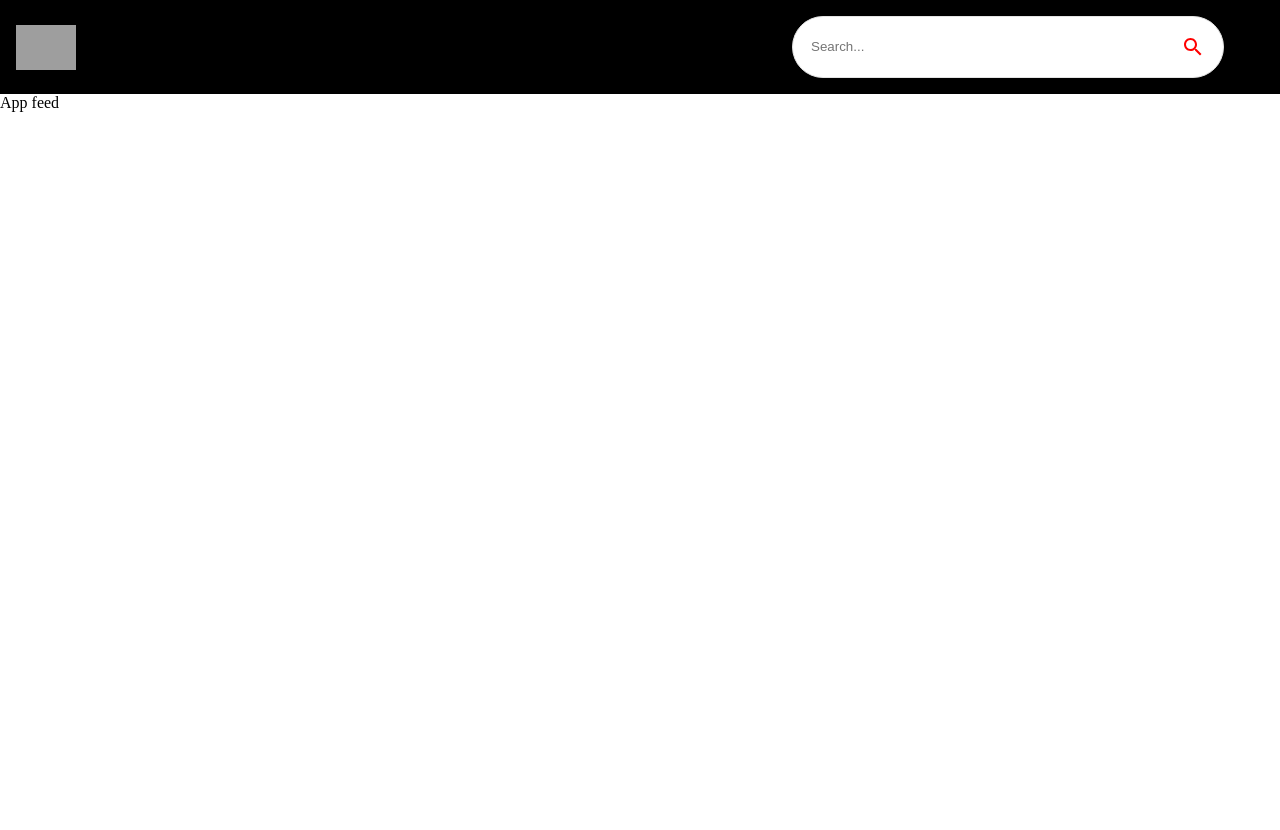
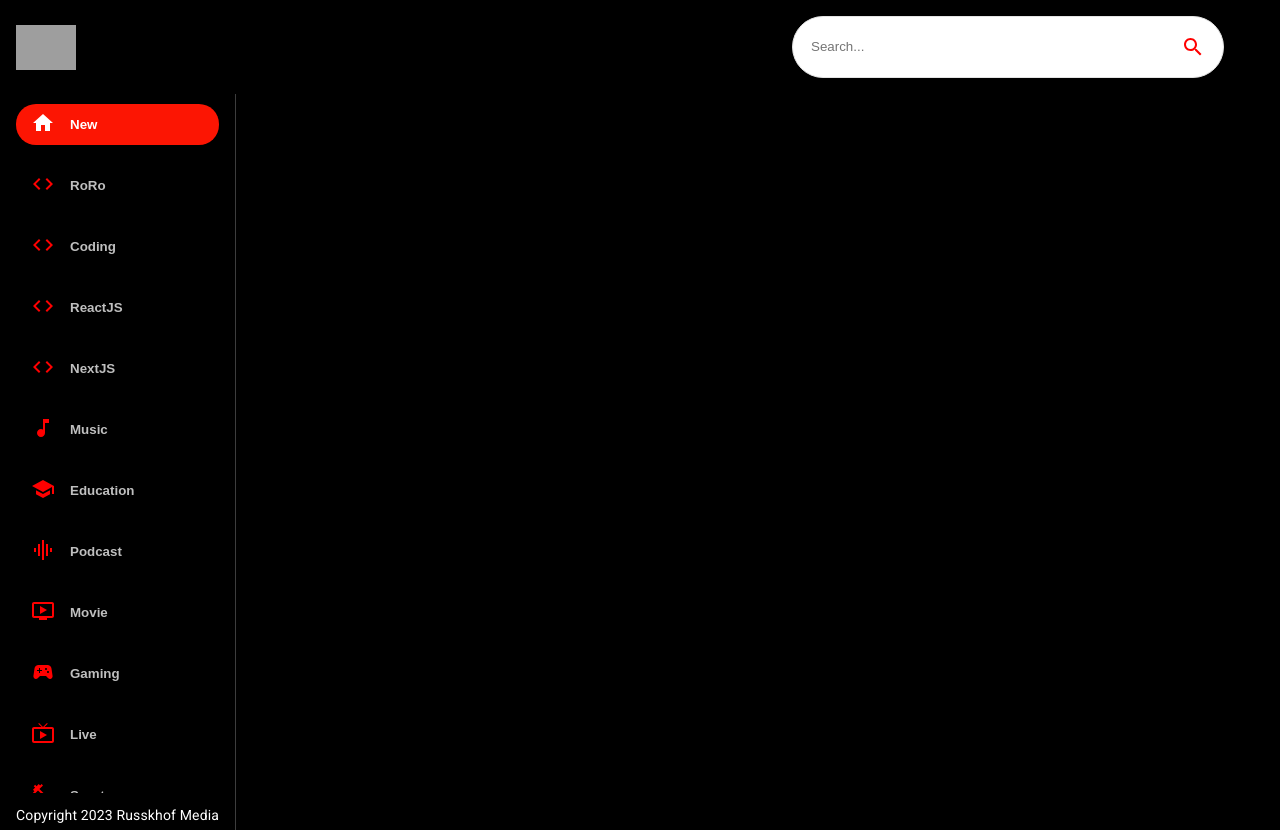
Before and after one commit to MadMax8930/yt-media-clone, a React (Create React App) app: page / in a window 1280 px wide. Before the commit the page ends 800 px from the top, so only its background shows below. Built offline with nearby package versions, Linux system fonts and the light colour scheme; grey boxes are pictures that could not be loaded.

Commit message:
sidebar v1

```diff
--- a/src/App.js
+++ b/src/App.js
@@ -1,15 +1,15 @@
 import { BrowserRouter, Routes, Route } from 'react-router-dom';
 import { Box } from '@mui/material';
-import { Feed, SearchFeed, VideoDetail, ChannelDetail, Navbar } from './components';
+import { Navbar, MainPart, SearchFeed, YtVideoDetail, YtChannelDetail } from './components';
 
 const App = () => (
     <BrowserRouter>
-      <Box sx={{ backgroundColor: '000'}}>
+      <Box sx={{ backgroundColor: '#000'}}>
          <Navbar />
          <Routes>
-            <Route path='/' element={<Feed />} />
-            <Route path='/video/:id' element={<VideoDetail />} />
-            <Route path='/channel/:id' element={<ChannelDetail />} />
+            <Route path='/' element={<MainPart />} />
+            <Route path='/video/:id' element={<YtVideoDetail />} />
+            <Route path='/channel/:id' element={<YtChannelDetail />} />
             <Route path='/search/:searchTerm' element={<SearchFeed />} />
          </Routes>
       </Box>
--- a/src/components/ChannelDetail.jsx
+++ /dev/null
@@ -1,9 +0,0 @@
-import React from 'react'
-
-const ChannelDetail = () => {
-  return (
-    <div>ChannelDetail</div>
-  )
-}
-
-export default ChannelDetail;
--- a/src/components/Feed.jsx
+++ /dev/null
@@ -1,9 +0,0 @@
-import React from 'react'
-
-const Feed = () => {
-  return (
-    <div>App feed</div>
-  )
-}
-
-export default Feed;
--- /dev/null
+++ b/src/components/MainPart.jsx
@@ -0,0 +1,16 @@
+import { useState, useEffect } from 'react';
+import { Box, Stack, Typography } from '@mui/material';
+import Sidebar from './Sidebar';
+
+const MainPart = () => (
+   <Stack sx={{ flexDirection: { sx: 'column', md: 'row'} }}>
+      <Box sx={{ height: { sx: 'auto', md: '92vh'}, borderRight: '1px solid #3d3d3d', px: { sx: 0, md: 2 } }}>
+         <Sidebar />
+         <Typography className='copyright' variant='body2' sx={{ mt: 1.5, color: '#fff'}}>
+            Copyright 2023 Russkhof Media
+         </Typography>
+      </Box>
+   </Stack>
+)
+
+export default MainPart;
--- /dev/null
+++ b/src/components/Sidebar.jsx
@@ -0,0 +1,23 @@
+import { Stack } from "@mui/material";
+import { categories } from "../utils/constants";
+
+const selectedCategory = 'New';
+
+const Sidebar = () => (
+   <Stack sx={{ flexDirection: { sx: 'row', md: 'column' }, height: { sx: 'auto', md: '95%'}, overflowY: 'auto' }}>
+      {categories.map(category => (
+         <button className="category-btn"
+                 style={{ color: 'white', background: category.name === selectedCategory && '#FC1503' }}
+                 key={category.name}>
+            <span style={{ marginRight: '15px', color: category.name === selectedCategory ? 'white' : 'red' }}>
+               {category.icon}
+            </span>
+            <span style={{ opacity: category.name === selectedCategory ? '1' : '0.75' }}>
+               {category.name}
+            </span>
+         </button>
+      ))}
+   </Stack>
+)
+
+export default Sidebar;
--- a/src/components/VideoDetail.jsx
+++ /dev/null
@@ -1,9 +0,0 @@
-import React from 'react'
-
-const VideoDetail = () => {
-  return (
-    <div>VideoDetail</div>
-  )
-}
-
-export default VideoDetail;
--- /dev/null
+++ b/src/components/YtChannelDetail.jsx
@@ -0,0 +1,9 @@
+import React from 'react'
+
+const YtChannelDetail = () => {
+  return (
+    <div>YtChannelDetail</div>
+  )
+}
+
+export default YtChannelDetail;
--- /dev/null
+++ b/src/components/YtVideoDetail.jsx
@@ -0,0 +1,9 @@
+import React from 'react'
+
+const YtVideoDetail = () => {
+  return (
+    <div>YtVideoDetail</div>
+  )
+}
+
+export default YtVideoDetail;
--- a/src/components/index.js
+++ b/src/components/index.js
@@ -1,8 +1,9 @@
 import Navbar from "./Navbar";
-import Feed from "./Feed";
-import ChannelDetail from "./ChannelDetail";
-import VideoDetail from "./VideoDetail";
+import MainPart from "./MainPart";
 import SearchFeed from "./SearchFeed";
 import SearchBar from "./SearchBar";
+import Sidebar from "./Sidebar";
+import YtChannelDetail from "./YtChannelDetail";
+import YtVideoDetail from "./YtVideoDetail";
 
-export { Navbar, Feed, SearchFeed, SearchBar, ChannelDetail, VideoDetail }
+export { Navbar, MainPart, SearchFeed, SearchBar, Sidebar, YtChannelDetail, YtVideoDetail }
```
